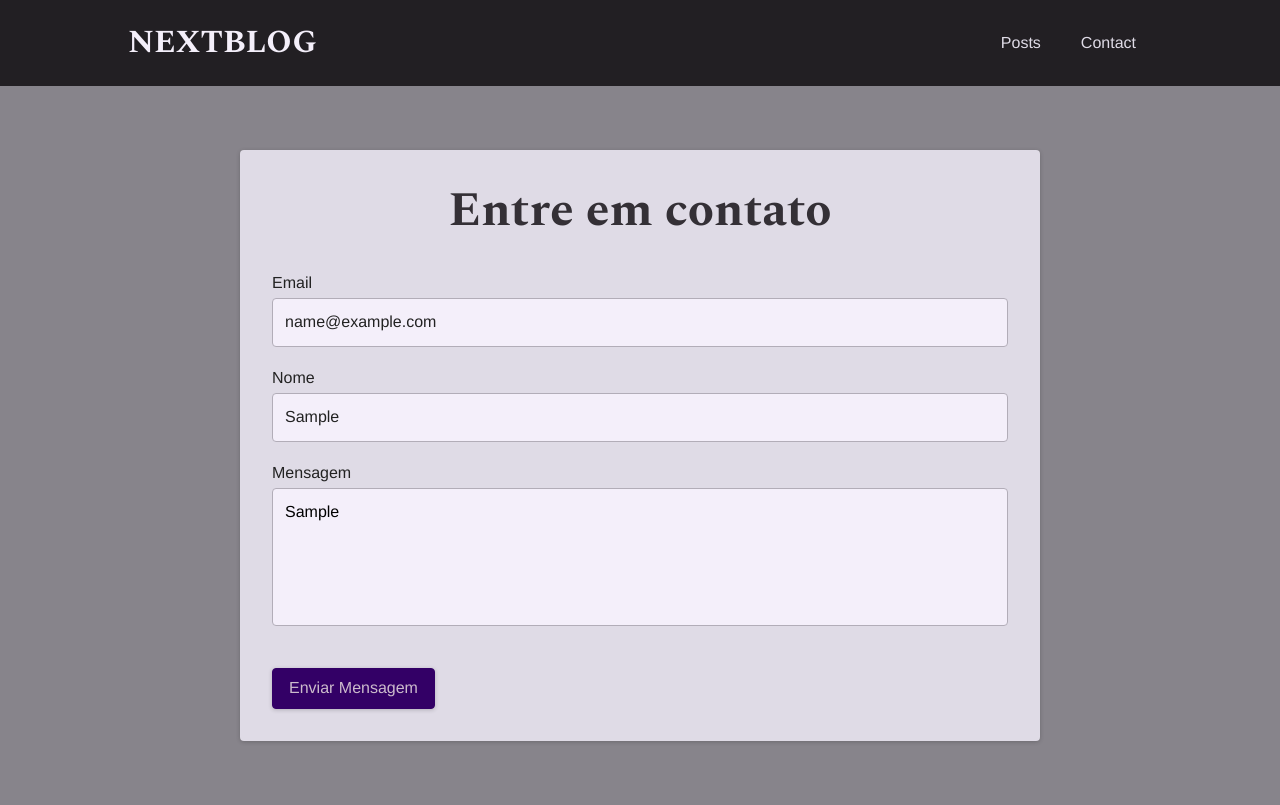
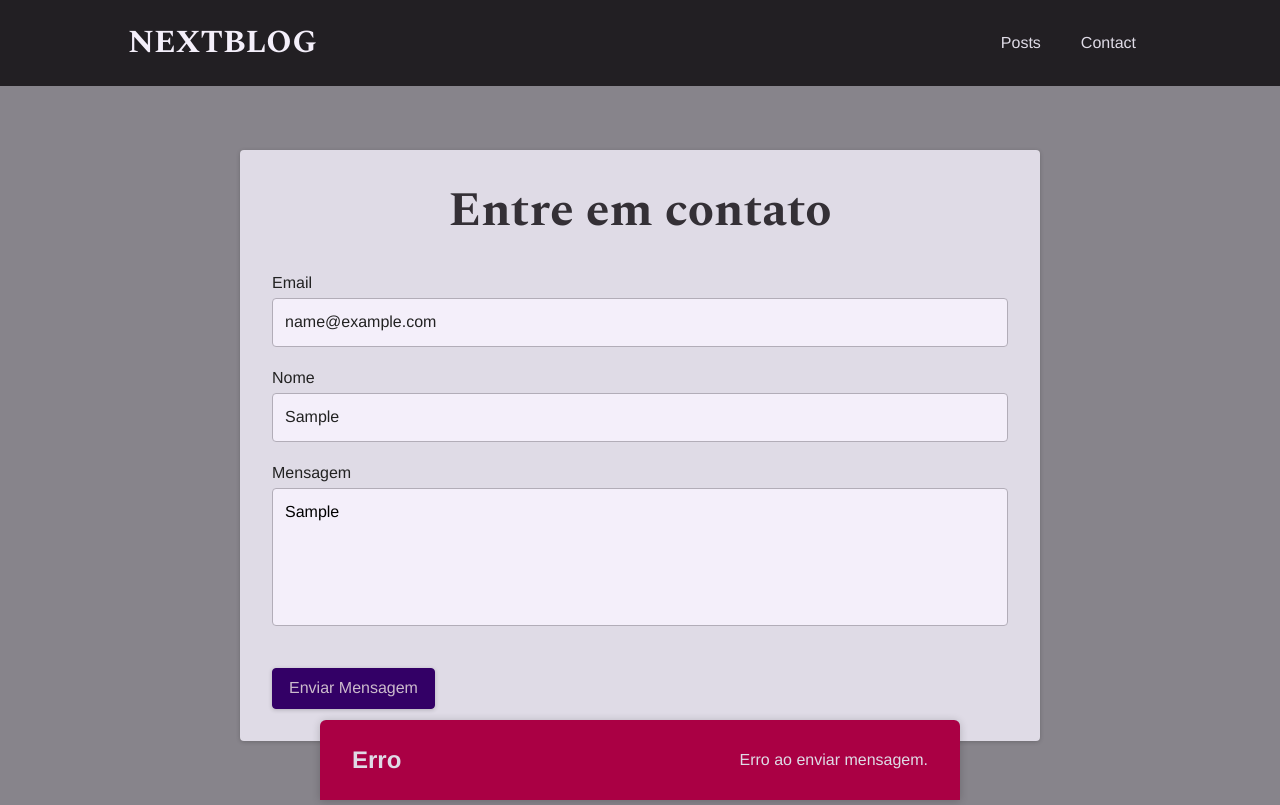
Before and after one commit to deniswmonteiro/nextjs-blog-project, a Next.js app: page /contact in a window 1280 px wide. Both pictures are taken after typing "name@example.com", "Sample", "Sample" into the empty fields and a click on the button "Enviar Mensagem". Built offline with nearby package versions, Linux system fonts and the light colour scheme; no server answers; the database is empty.

Commit message:
Adição de notificação como feedback no formulário de contato

```diff
--- a/components/Contact/Contact.jsx
+++ b/components/Contact/Contact.jsx
@@ -1,13 +1,29 @@
 import React from "react";
+import Notification from "../UI/Notification";
 import styles from "./Contact.module.css";
 
 const Contact = () => {
     const [email, setEmail] = React.useState("");
     const [name, setName] = React.useState("");
     const [message, setmessage] = React.useState("");
+    const [notification, setNotification] = React.useState("");
+    const [loading, setLoading] = React.useState(false);
+
+    function hideNotification() {
+        const timer = setTimeout(() => setNotification(null), 3000);
+
+        return () => clearTimeout(timer);
+    }
 
     async function handleContactFormSubmit(event) {
         event.preventDefault();
+
+        setLoading(true);
+        setNotification({
+            status: "pending",
+            title: "Enviando",
+            message: "Mensagem sendo enviada..."
+        });
 
         const response = await fetch("/api/contact", {
             method: "POST",
@@ -22,7 +38,29 @@ const Contact = () => {
         });
         const result = await response.json();
 
-        console.log(result)
+        if (response.ok) {
+            setLoading(false);
+            setNotification({
+                status: "success",
+                title: "Sucesso",
+                message: "Mensagem enviada com sucesso."
+            });
+
+            setEmail("");
+            setName("");
+            setmessage("");
+            hideNotification();
+        }
+
+        else {
+            setLoading(false);
+            setNotification({
+                status: "error",
+                title: "Erro",
+                message: "Erro ao enviar mensagem."
+            });
+            hideNotification();
+        }
     }
 
     return (
@@ -51,10 +89,22 @@ const Contact = () => {
                             onChange={({target}) => setmessage(target.value)}></textarea>
                     </div>
                     <div className={styles.actions}>
-                        <button>Enviar Mensagem</button>
+                        {loading ?
+                            (
+                                <button disabled>Enviando...</button>
+                            ) : (
+                                <button>Enviar Mensagem</button>
+                            )
+                        }
                     </div>
                 </div>
             </form>
+
+            {notification && (
+                <Notification title={notification.title}
+                    message={notification.message}
+                    status={notification.status} />
+            )}
         </section>
     )
 }
--- a/components/Contact/Contact.module.css
+++ b/components/Contact/Contact.module.css
@@ -61,7 +61,7 @@
     text-align: right;
 }
 
-.form button {
+.actions button {
     font: inherit;
     cursor: pointer;
     background-color: var(--color-primary-700);
@@ -73,10 +73,17 @@
     transition: .3s;
 }
 
-.form button:hover {
+.actions button:hover {
     background-color: var(--color-primary-500);
     border-color: var(--color-primary-500);
     transition: .3s;
+}
+
+.actions button:disabled {
+    opacity: .7;
+    cursor: wait;
+    background-color: var(--color-primary-700);
+    border: 1px solid var(--color-primary-700);
 }
 
 @media (max-width: 48rem) {
--- /dev/null
+++ b/components/UI/Notification.jsx
@@ -0,0 +1,30 @@
+import styles from "./Notification.module.css";
+
+const Notification = ({ title, message, status }) => {
+    let statusClass = "";
+
+    switch (status) {
+        case "success":
+            statusClass = styles.success;
+            break;
+
+        case "error":
+            statusClass = styles.error;
+            break;
+
+        default:
+            statusClass = "";
+            break
+    }
+
+    const classes = `${styles.notification} ${statusClass}`;
+
+    return (
+        <div className={classes}>
+            <h2>{title}</h2>
+            <p>{message}</p>
+        </div>
+    )
+}
+
+export default Notification
--- /dev/null
+++ b/components/UI/Notification.module.css
@@ -0,0 +1,43 @@
+.notification {
+    display: flex;
+    justify-content: space-between;
+    align-items: center;
+    color: var(--color-grey-100);
+    background-color: var(--color-grey-800);
+    padding: 0 var(--size-8);
+    box-shadow: 0 1px 8px rgba(0, 0, 0, 0.2);
+    position: fixed;
+    height: 5rem;
+    width: 40rem;
+    left: calc(50% - 20rem);
+    bottom: 0;
+    border-top-right-radius: 6px;
+    border-top-left-radius: 6px;
+}
+
+.notification h2 {
+    font-size: var(--size-6);
+    margin: 0;
+}
+
+.notification p {
+    margin: 0;
+}
+
+.success {
+    background-color: var(--color-success-500);
+    color: var(--color-grey-800);
+}
+
+.error {
+    background-color: var(--color-error-500);
+}
+
+@media (max-width: 48rem) {
+    .notification {
+        width: 100%;
+        left: 0;
+        border-top-right-radius: 0;
+        border-top-left-radius: 0;
+    }
+}
```
